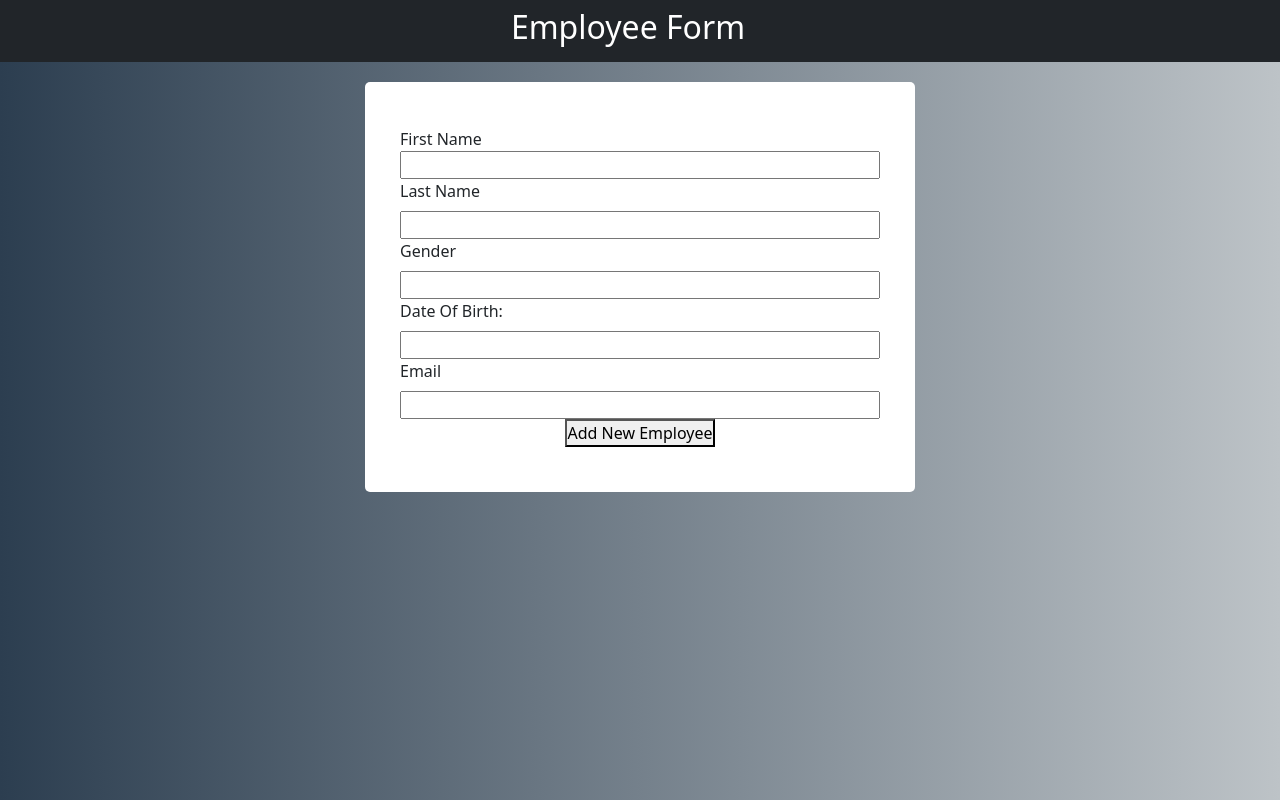
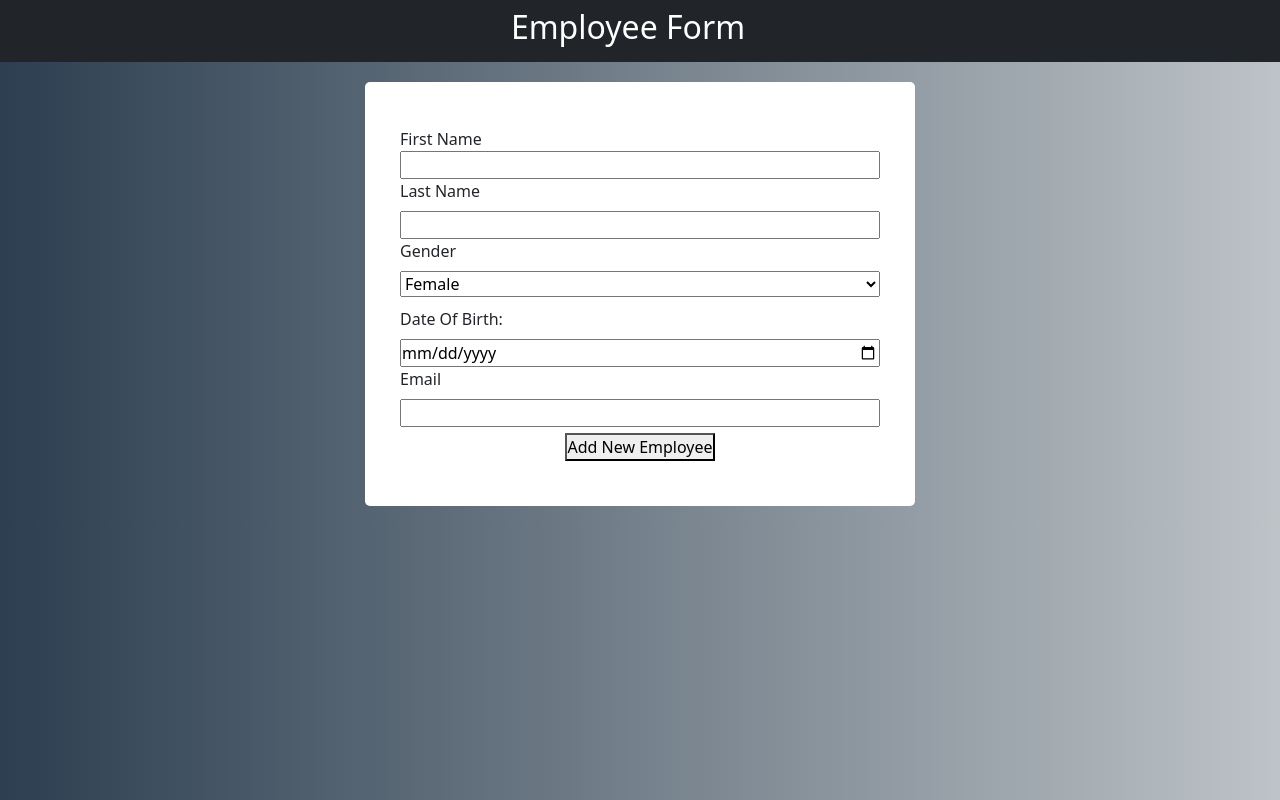
Before and after one commit to abbyrobinson13/mb-pension-web, a React (Create React App) app in the folder frontend/: page /employeeform in a window 1280 px wide. Built offline with nearby package versions, Linux system fonts and the light colour scheme; no server answers.

Commit message:
feat : gender and date selection for employee form

```diff
--- a/frontend/src/components/pages/EmployeeForm.jsx
+++ b/frontend/src/components/pages/EmployeeForm.jsx
@@ -64,11 +64,20 @@ const EmployeeForm = () => {
             <label className="form-label" for="gender">
               Gender
             </label>
-            <input
+            {/* <input
               className="form_input"
               onChange={(event) => setGender(event.target.value)}
               value={gender}
-            />
+            /> */}
+            <select
+              onChange={(event) => setGender(event.target.value)}
+              value={gender}
+              style={{ width: 480, display: 'block' }}
+            >
+              <option value="female">Female</option>
+              <option value="male">Male</option>
+              <option value="other">Other</option>
+            </select>
           </div>
           <div className="dateOfBirth">
             <label className="form-label" for="dateOfBirth">
@@ -76,7 +85,7 @@ const EmployeeForm = () => {
             </label>
             <input
               className="form_input"
-              type="dateOfBirth"
+              type="date"
               id="dateOfBirth"
               onChange={(event) => setDateOfBirth(event.target.value)}
               value={dateOfBirth}
@@ -92,6 +101,7 @@ const EmployeeForm = () => {
               value={email}
             />
           </div>
+          <br/>
           <div class="submit">
             <button type="submit"> Add New Employee</button>
           </div>
```
